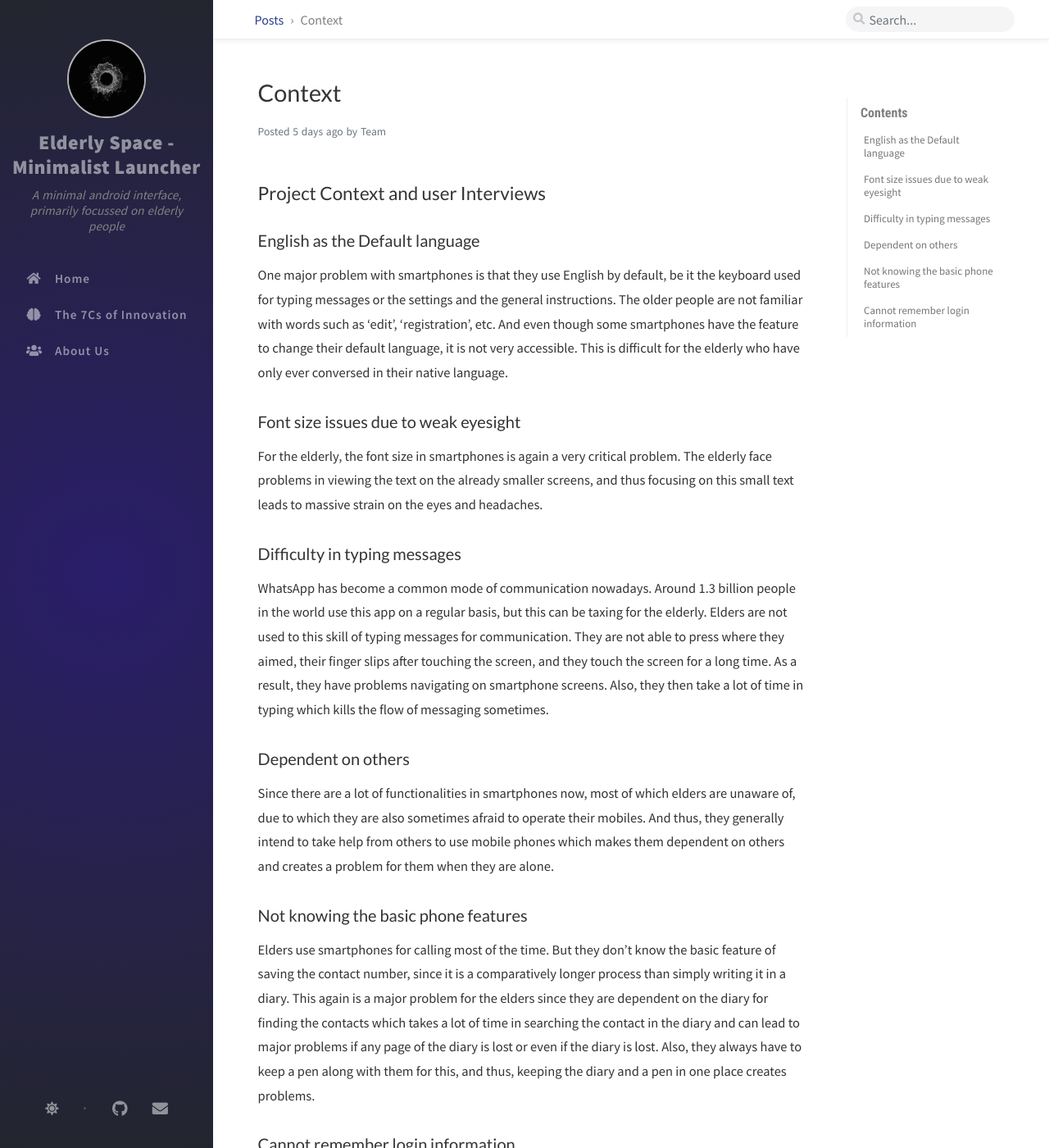
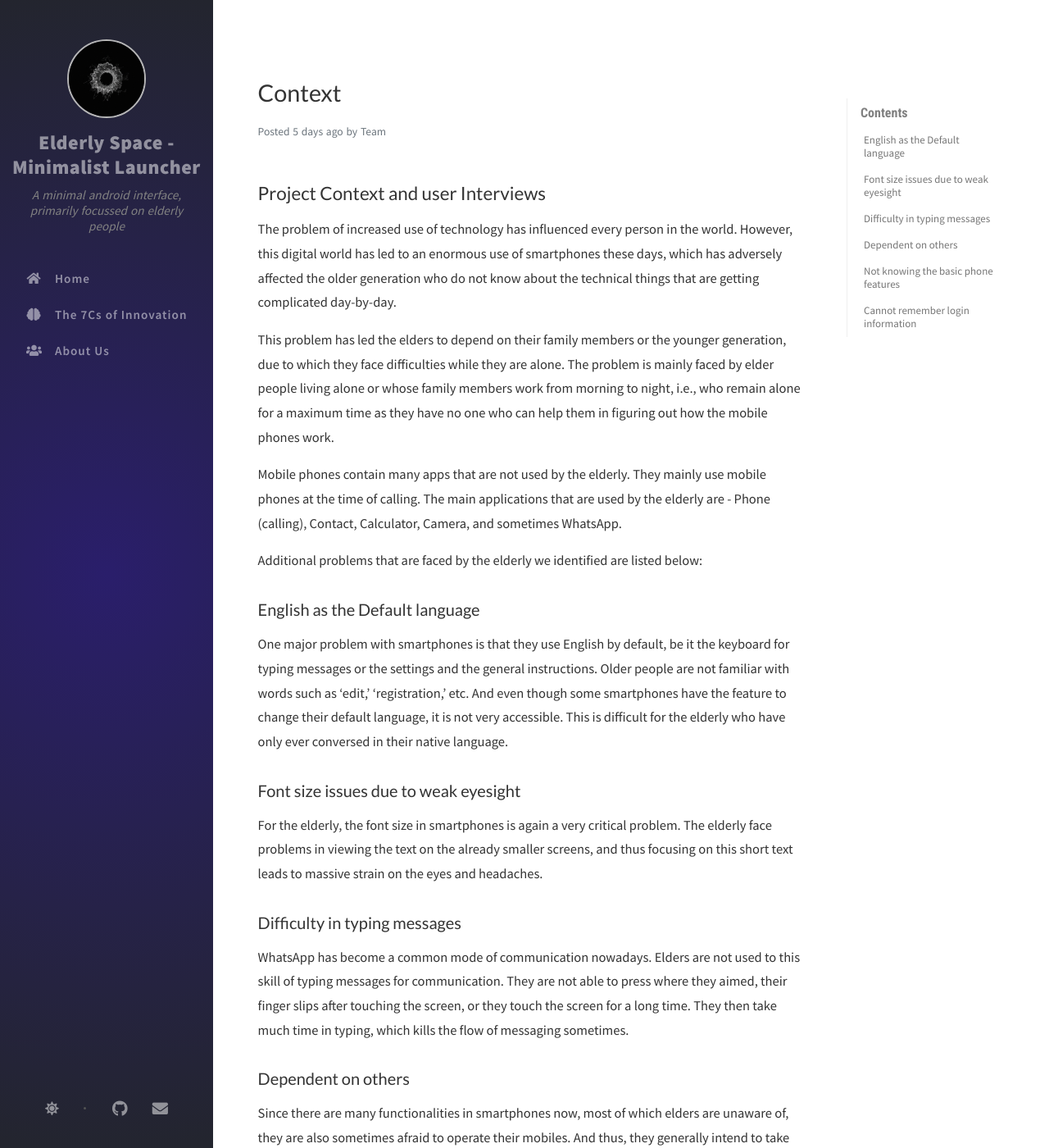
Before and after one commit to 3y3p4tch/elderlyUI, a Jekyll site: the page built from _posts/2020-10-23-context.md, in a window 1280 px wide and 1400 px high. Shown: the whole window at 82% size. Built offline with Jekyll 4.4.1, drawn with Linux system fonts in a browser that asks for light colours; nearby versions of some CDN libraries; comment, search, counter and statistics services are not loaded; some of the changed text lies outside the part shown.

Commit message:
cause changed; table-list test

```diff
--- a/_config.yml
+++ b/_config.yml
@@ -62,7 +62,7 @@
 highlighter: rouge
 
 kramdown:
-  input: GFM
+  input: GFM               # Github Flavoured Markdown
   syntax_highlighter: rouge
   syntax_highlighter_opts: # Rouge Options › https://github.com/jneen/rouge#full-options
     css_class: 'highlight'
--- a/_data/team.yml
+++ b/_data/team.yml
@@ -26,4 +26,4 @@
   name: Karan Desai
   branch: Chemical Engineering, IIT Bombay
   brief: >-
-    lorem ipsum
+    Loves to travel
--- a/_posts/2020-10-22-cause.md
+++ b/_posts/2020-10-22-cause.md
@@ -7,8 +7,9 @@
 
 ## Brief
 
-Messaging and mobile calls have become the major means of communication these days, and almost everyone owns a smartphone. A survey shows that over 500 million Indians use smartphones among which 77% of users are online.Given the current trend, old people are also forced to shift towards using mobile phones and messaging apps to stay in touch with their loved ones. It is well-known that most of the older generation have innate difficulty in understanding and operating the complex functionalities of smartphones. We pursued this problem and talked to some older people to find out what causes difficulty for them to operate smartphones. Some of the common causes we found are:
+Messaging and mobile calls have become an essential means of communication these days, and almost everyone owns a smartphone. A survey shows that over 500 million Indians use smartphones, among which 77% of users are online. However, older people seem to be the neglected user group in the design of mobile devices and services.
+Given the current trend, older people are also shifting towards using mobile phones and messaging apps to stay in touch with their loved ones. It is well-known that most of the older generation have innate difficulty in understanding and operating the complex functionalities of smartphones.
+We pursued this problem and talked to some older people to find out what causes difficulty for them to operate smartphones. The primary cause we found is:
 
 ### Endless functions in the smartphone nowadays
-
-Today, there are endless applications and functions on a smartphone. Even the current generation doesn’t know about each and every function, then for the elder people it becomes a worse condition as they make use of only 3-4 applications in mobile phones. They might not remember concepts even if they were taught many times due to weak memory.
+Today, there are endless applications and functions on a smartphone. Even the current generation doesn't know about every function, and then for the elderly people, it becomes a worse condition as they use only 3-4 applications in mobile phones. The elderly's difficulties in getting acquainted with smartphones are due to the complexity of interface design and navigability, the quantity of information displayed on the screen, and the number of functions that do not suit their needs. And because of all these reasons, they depend on their family members for operating mobiles.
--- a/_posts/2020-10-23-context.md
+++ b/_posts/2020-10-23-context.md
@@ -5,26 +5,40 @@
 ---
 ## Project Context and user Interviews
 
+The problem of increased use of technology has influenced every person in the world. However, this digital world has led to an enormous use of smartphones these days, which has adversely affected the older generation who do not know about the technical things that are getting complicated day-by-day.
+
+This problem has led the elders to depend on their family members or the younger generation, due to which they face difficulties while they are alone. The problem is mainly faced by elder people living alone or whose family members work from morning to night, i.e., who remain alone for a maximum time as they have no one who can help them in figuring out how the mobile phones work.
+
+Mobile phones contain many apps that are not used by the elderly. They mainly use mobile phones at the time of calling. The main applications that are used by the elderly are - Phone (calling), Contact, Calculator, Camera, and sometimes WhatsApp.
+
+Additional problems that are faced by the elderly we identified are listed below:
+
 ### English as the Default language
 
- One major problem with smartphones is that they use English by default, be it the keyboard used for typing messages or the settings and the general instructions. The older people are not familiar with words such as ‘edit’, ‘registration’, etc. And even though some smartphones have the feature to change their default language, it is not very accessible. This is difficult for the elderly who have only ever conversed in their native language.
+One major problem with smartphones is that they use English by default, be it the keyboard for typing messages or the settings and the general instructions. Older people are not familiar with words such as ‘edit,’ ‘registration,’ etc. And even though some smartphones have the feature to change their default language, it is not very accessible. This is difficult for the elderly who have only ever conversed in their native language.
 
 ### Font size issues due to weak eyesight
 
-For the elderly, the font size in smartphones is again a very critical problem. The elderly face problems in viewing the text on the already smaller screens, and thus focusing on this small text leads to massive strain on the eyes and headaches.
+For the elderly, the font size in smartphones is again a very critical problem. The elderly face problems in viewing the text on the already smaller screens, and thus focusing on this short text leads to massive strain on the eyes and headaches.
 
 ### Difficulty in typing messages
 
-WhatsApp has become a common mode of communication nowadays. Around 1.3 billion people in the world use this app on a regular basis, but this can be taxing for the elderly. Elders are not used to this skill of typing messages for communication. They are not able to press where they aimed, their finger slips after touching the screen, and they touch the screen for a long time. As a result, they have problems navigating on smartphone screens. Also, they then take a lot of time in typing which kills the flow of messaging sometimes.
+WhatsApp has become a common mode of communication nowadays. Elders are not used to this skill of typing messages for communication. They are not able to press where they aimed, their finger slips after touching the screen, or they touch the screen for a long time. They then take much time in typing, which kills the flow of messaging sometimes.
 
 ### Dependent on others
 
-Since there are a lot of functionalities in smartphones now, most of which elders are unaware of, due to which they are also sometimes afraid to operate their mobiles. And thus, they generally intend to take help from others to use mobile phones which makes them dependent on others and creates a problem for them when they are alone.
+Since there are many functionalities in smartphones now, most of which elders are unaware of, they are also sometimes afraid to operate their mobiles. And thus, they generally intend to take help from others to use mobile phones, which makes them dependent on others and creates a problem for them when they are living alone.
 
 ### Not knowing the basic phone features
 
- Elders use smartphones for calling most of the time. But they don’t know the basic feature of saving the contact number, since it is a comparatively longer process than simply writing it in a diary. This again is a major problem for the elders since they are dependent on the diary for finding the contacts which takes a lot of time in searching the contact in the diary and can lead to major problems if any page of the diary is lost or even if the diary is lost. Also, they always have to keep a pen along with them for this, and thus, keeping the diary and a pen in one place creates problems.
+Elders use smartphones for calling most of the time. But they don’t know the primary features of mobiles like saving the contact number since it is a comparatively longer process than simply writing it in a diary. This is a significant problem faced by the elderly since they are dependent on the diary for finding the contacts, which takes much time searching the contact in the diary and can lead to significant problems if any page of the diary is torn/lost or even if the diary is lost. Also, they always have to keep a pen along with them for noting down the contact information.
 
 ### Cannot remember login information
 
-The elderly are not able to remember the login information and the account they use for each service, for example, account ID, Google account, or even the password. This causes problems when logging in
+The elderly are unable to remember the login information and the account they use for each service, for example, account ID, Google account, or even the password, which causes problems at the time of logging in.
+
+Many app launchers like Blocc Ratio, LessPhone, Niagara Launcher are present, but these are not focused on older people, and there is no single app launcher that is primarily focused on the elderly. The Pros and Cons of these app launchers are:
+
+| Name | Pros | Cons |
+| --- | --- | --- |
+| Blocc Ratio | <ul><li>Auto-categorization of apps</li><li>Favorite apps are displayed on the home screen (According to usage)</li><li>Fantastic Design</li><li>Different themes available</li></ul> | <ul><li>The language setting is not available</li><li>The dashboard has too many features not used by elderlies</li><li>Not minimalistic</li><li>Favorite Apps cannot be changed</li></ul> |
```
